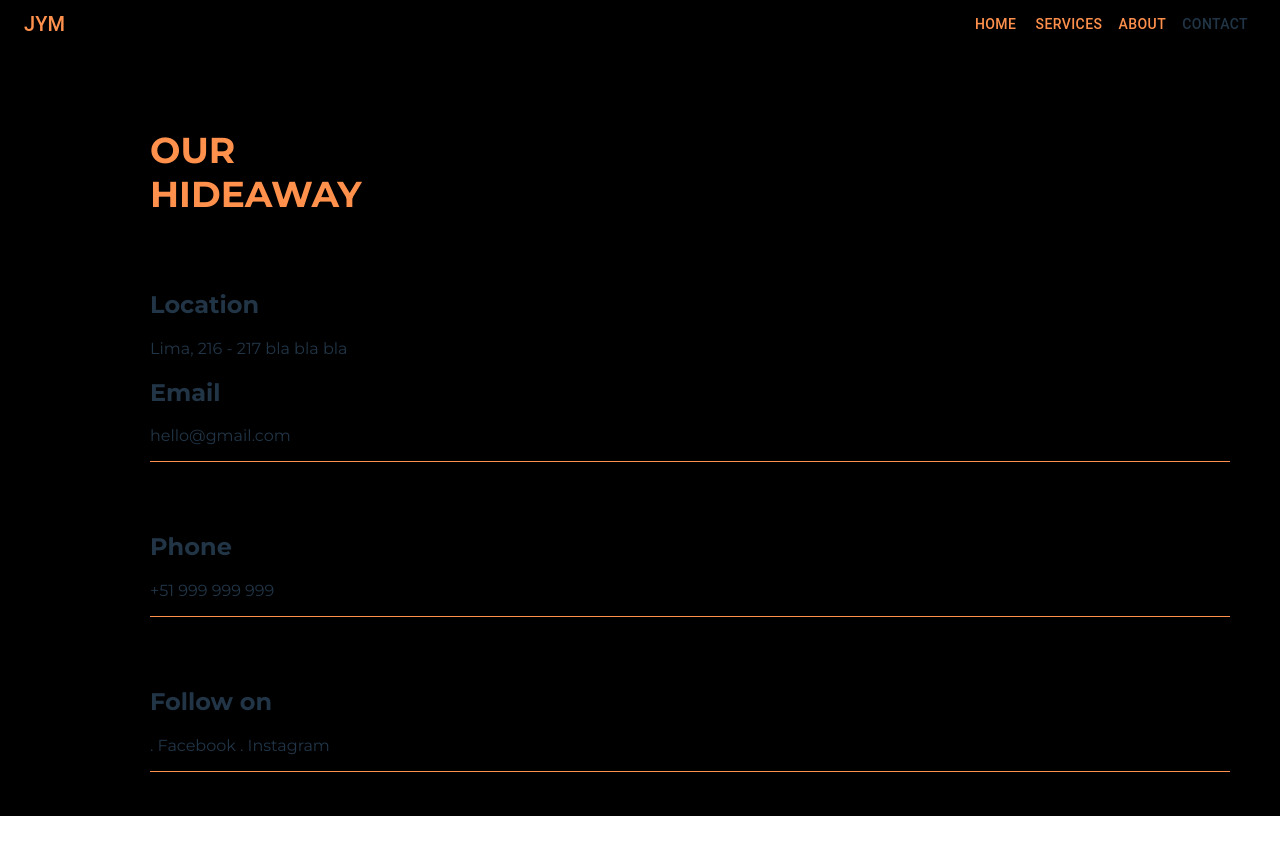
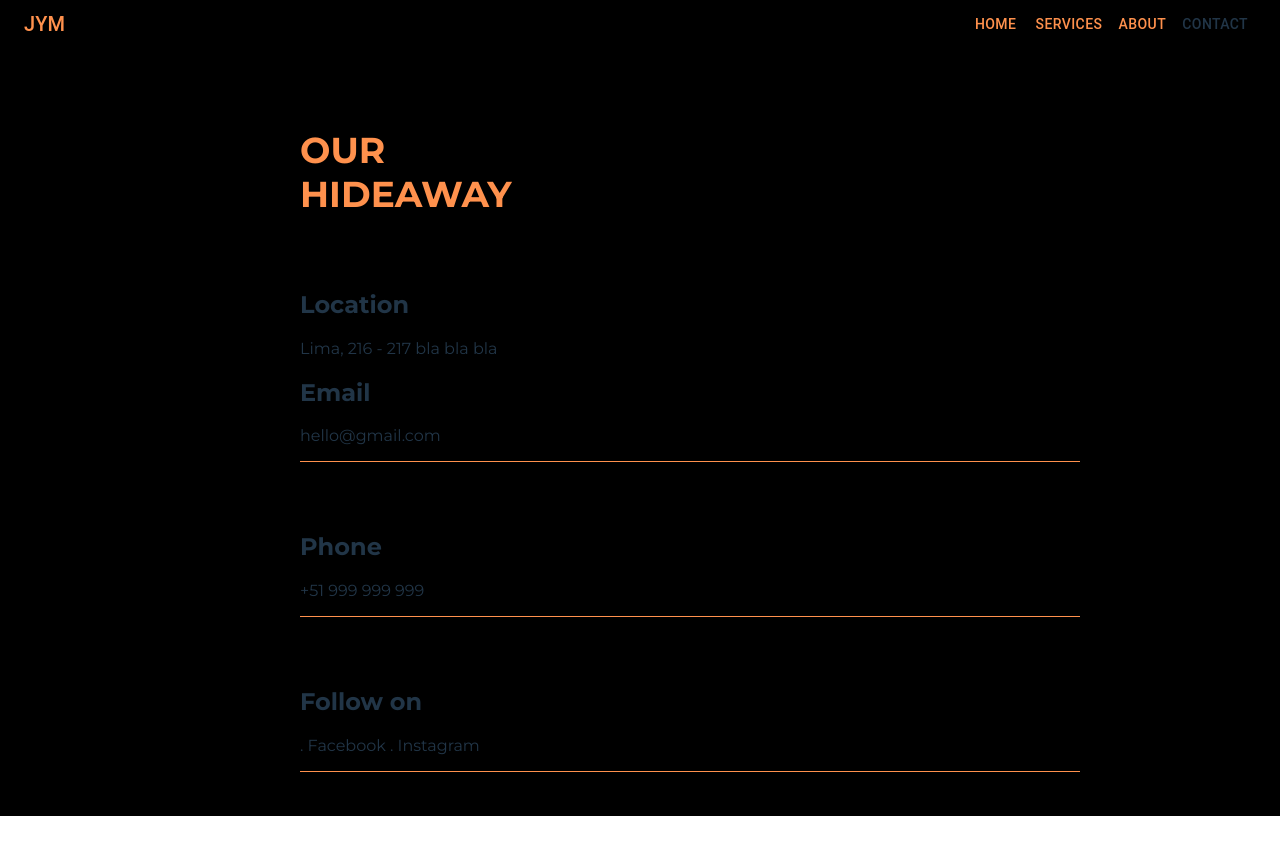
Before and after one commit to DontStopPrograming/Client_General_Solutions, a React (Vite) app: page /contact in a window 1280 px wide. Shown: the top 854 px of the page. Built offline with nearby package versions, Linux system fonts and the light colour scheme; what react-swipeable-views-utils would draw is missing.

Commit message:
Fix: Contact component improved design - .container__contact

```diff
--- a/src/components/Contact/Contact.css
+++ b/src/components/Contact/Contact.css
@@ -3,7 +3,7 @@
 }
 
 .container__contact {
-    padding: 50px;
+    padding: 50px 200px;
     margin-left: 100px;
 }
 
```
